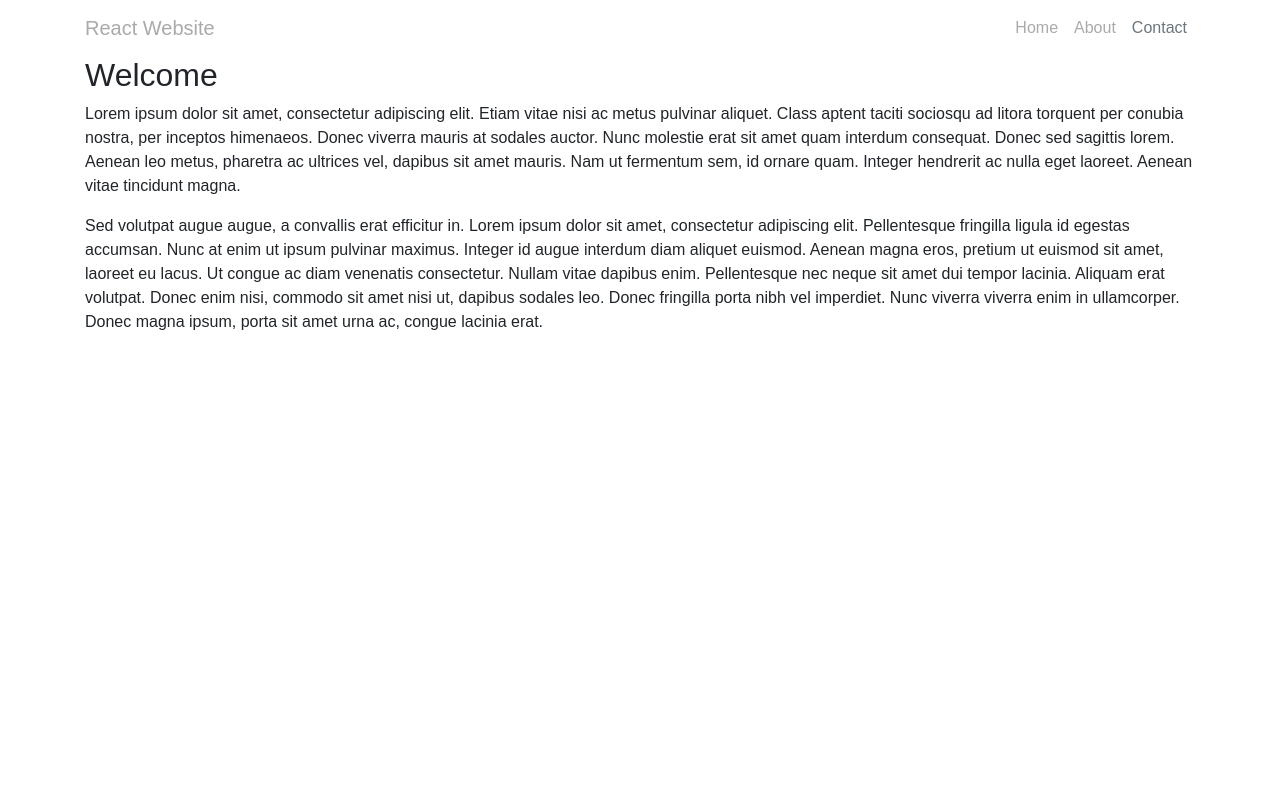
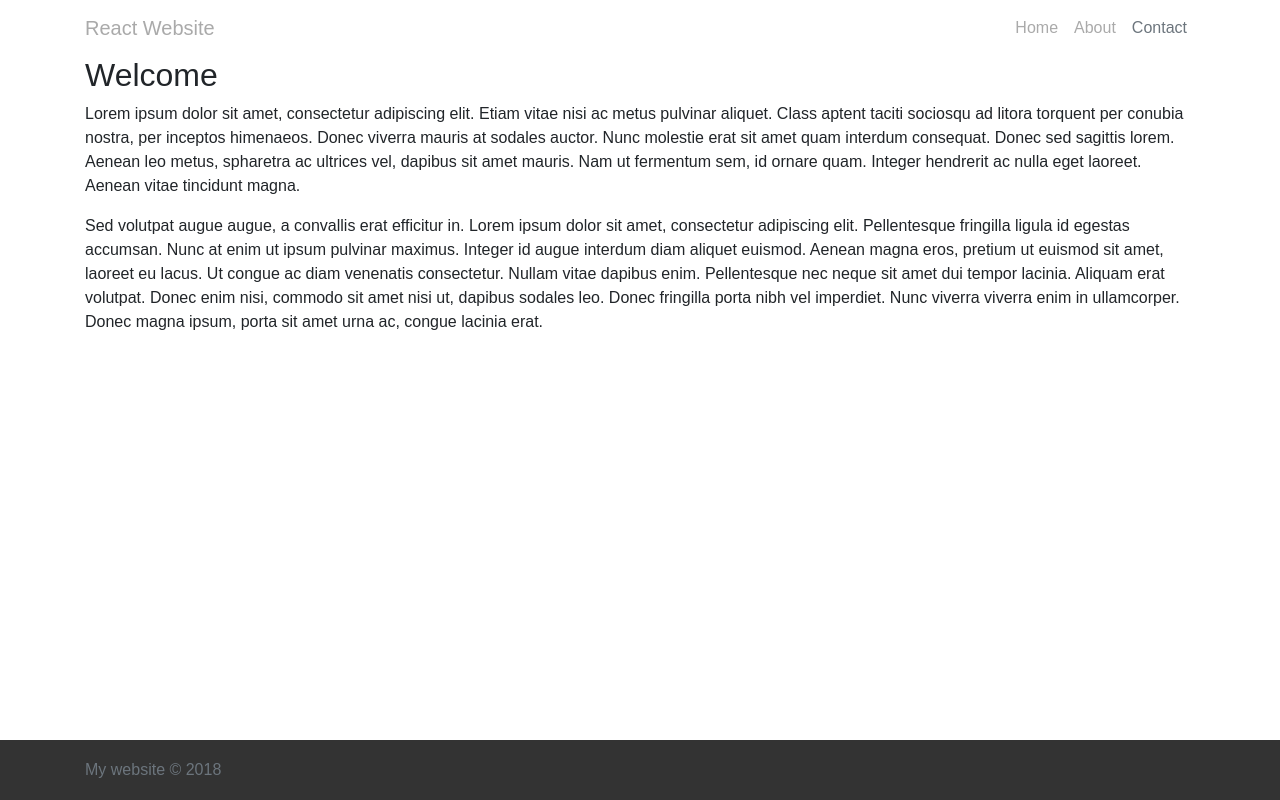
Before and after one commit to Tprezioso/websiteTutorial, a React (Create React App) app: page / in a window 1280 px wide. Built offline with nearby package versions, Linux system fonts and the light colour scheme.

Commit message:
added footer

```diff
--- a/src/Components/Footer.css
+++ b/src/Components/Footer.css
@@ -0,0 +1,9 @@
+.footer {
+    position: absolute;
+    bottom: 0;
+    width: 100%;
+    height: 60px;
+    line-height: 60px;
+    background-color: #333;
+    display: block;
+}
--- a/src/Components/Footer.jsx
+++ b/src/Components/Footer.jsx
@@ -1,10 +1,16 @@
-import React, { Comment } from 'react';
-import './footer.css';
+import React, { Component } from "react";
+import './Footer.css';
 
-class Footer extends Comment {
+class Footer extends Component {
     render () {
-        return {
-
-        };
+        return (
+            <footer className="footer" >
+                <div className="container">
+                    <span className="text-muted">My website &#169; {new Date().getFullYear()}</span>
+                </div>
+            </footer >
+        );
     }
 }
+
+export default Footer;
--- a/src/Pages/home.jsx
+++ b/src/Pages/home.jsx
@@ -1,5 +1,6 @@
 import React, {Component} from 'react';
-import NavBar from "../Components/NavBar.jsx";
+import NavBar from '../Components/NavBar.jsx';
+import Footer from '../Components/Footer.jsx';
 
 
 class home extends Component {
@@ -16,7 +17,7 @@ class home extends Component {
                     inceptos himenaeos. Donec viverra mauris at sodales
                     auctor. Nunc molestie erat sit amet quam interdum
                     consequat. Donec sed sagittis lorem. Aenean leo metus,
-                    pharetra ac ultrices vel, dapibus sit amet mauris. Nam ut
+                    spharetra ac ultrices vel, dapibus sit amet mauris. Nam ut
                     fermentum sem, id ornare quam. Integer hendrerit ac nulla
                     eget laoreet. Aenean vitae tincidunt magna.
             </p>
@@ -36,7 +37,9 @@ class home extends Component {
                     erat.
             </p>
             </div>
-        </div>);
+            <Footer />
+        </div>
+        );
     }
 }
 
```
